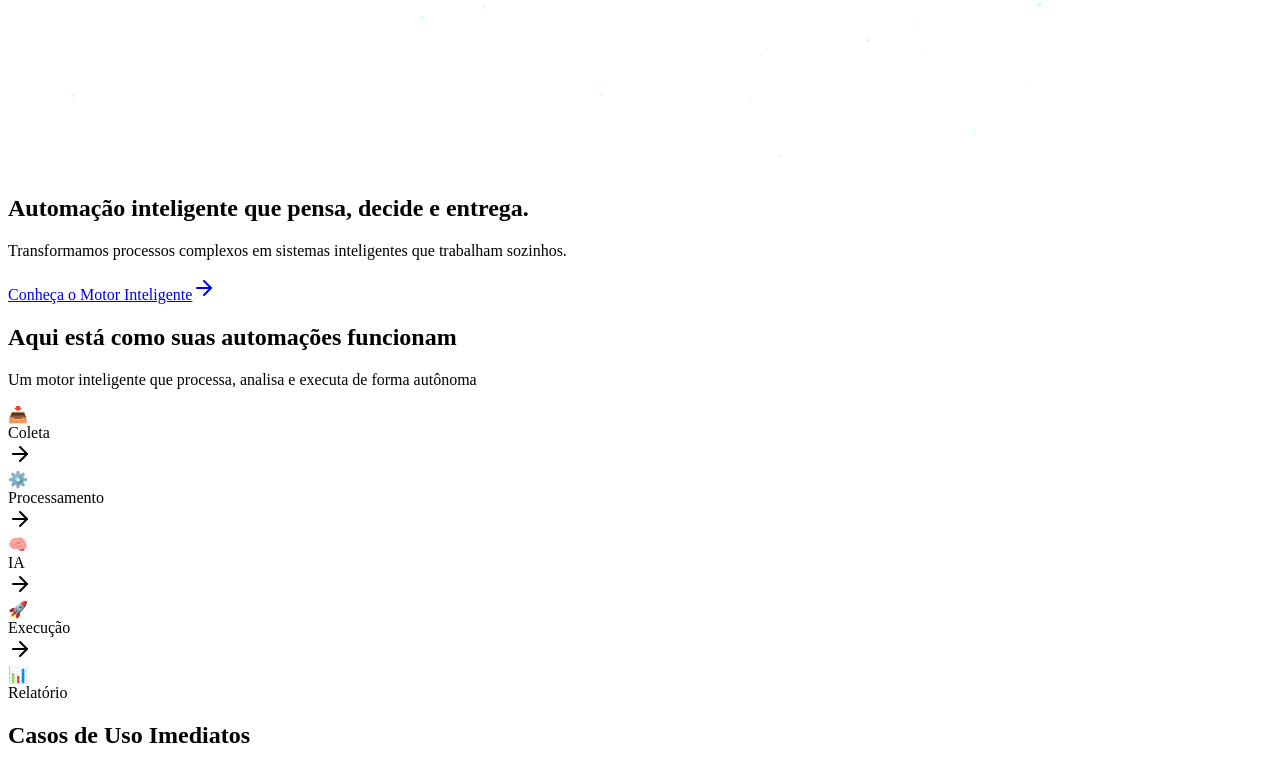
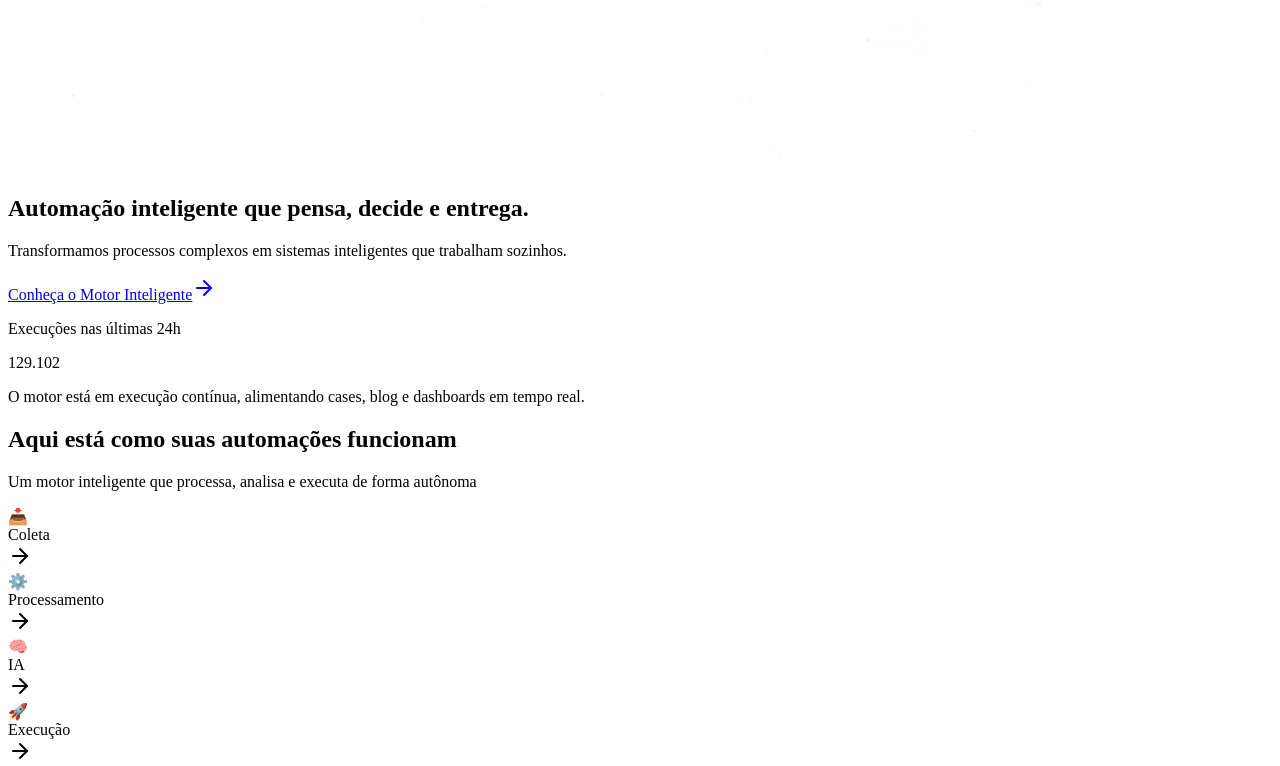
Before and after one commit to Hardcastro/portal-automacao-inteligente, a React (Vite) app: page / in a window 1280 px wide. Shown: the part 734-1500 px from the top of the page. Built offline with nearby package versions, Linux system fonts and the light colour scheme; the HTML template or start-up script is replaced by a standard one.

Commit message:
Add instructions for pushing current branch to main

```diff
--- a/src/components/UI/ParticleBackground.jsx
+++ b/src/components/UI/ParticleBackground.jsx
@@ -2,37 +2,73 @@ import { useEffect, useRef } from 'react'
 
 const ParticleBackground = ({ particleCount = 50 }) => {
   const canvasRef = useRef(null)
+  const mouseRef = useRef(null)
+  const scrollRef = useRef(0)
+  const sizeRef = useRef({
+    width: typeof window !== 'undefined' ? window.innerWidth : 0,
+    height: typeof window !== 'undefined' ? window.innerHeight : 0,
+  })
 
   useEffect(() => {
     const canvas = canvasRef.current
     if (!canvas) return
 
     const ctx = canvas.getContext('2d')
-    canvas.width = window.innerWidth
-    canvas.height = window.innerHeight
+    const resizeCanvas = () => {
+      const dpr = window.devicePixelRatio || 1
+      const width = window.innerWidth
+      const height = window.innerHeight
+
+      sizeRef.current = { width, height }
+      canvas.width = width * dpr
+      canvas.height = height * dpr
+      canvas.style.width = `${width}px`
+      canvas.style.height = `${height}px`
+      ctx.setTransform(1, 0, 0, 1, 0, 0)
+      ctx.scale(dpr, dpr)
+    }
+
+    resizeCanvas()
 
     const particles = []
     const colors = ['#00E5FF', '#1E90FF', '#7CFFB2']
+    let animationFrameId
 
     class Particle {
       constructor() {
-        this.x = Math.random() * canvas.width
-        this.y = Math.random() * canvas.height
+        this.x = Math.random() * sizeRef.current.width
+        this.y = Math.random() * sizeRef.current.height
         this.size = Math.random() * 2 + 0.5
-        this.speedX = Math.random() * 0.5 - 0.25
-        this.speedY = Math.random() * 0.5 - 0.25
+        this.baseSpeedX = Math.random() * 0.5 - 0.25
+        this.baseSpeedY = Math.random() * 0.5 - 0.25
+        this.speedX = this.baseSpeedX
+        this.speedY = this.baseSpeedY
         this.color = colors[Math.floor(Math.random() * colors.length)]
         this.opacity = Math.random() * 0.5 + 0.2
       }
 
       update() {
+        const { width, height } = sizeRef.current
+        const hasMouse = Boolean(mouseRef.current)
+        const dx = hasMouse ? mouseRef.current.x - this.x : 0
+        const dy = hasMouse ? mouseRef.current.y - this.y : 0
+        const distance = hasMouse ? Math.sqrt(dx * dx + dy * dy) || 1 : 1
+
+        const mouseInfluence = hasMouse ? Math.max(1 - distance / 250, 0) : 0
+        const scrollInfluence = Math.min(scrollRef.current / 600, 0.35)
+
+        this.speedX = this.baseSpeedX + (dx / distance) * mouseInfluence * 1.2
+        this.speedY = this.baseSpeedY + (dy / distance) * mouseInfluence * 1.2
+
         this.x += this.speedX
         this.y += this.speedY
 
-        if (this.x > canvas.width) this.x = 0
-        if (this.x < 0) this.x = canvas.width
-        if (this.y > canvas.height) this.y = 0
-        if (this.y < 0) this.y = canvas.height
+        this.opacity = Math.min(1, 0.25 + mouseInfluence * 0.5 + scrollInfluence)
+
+        if (this.x > width) this.x = 0
+        if (this.x < 0) this.x = width
+        if (this.y > height) this.y = 0
+        if (this.y < 0) this.y = height
       }
 
       draw() {
@@ -50,7 +86,8 @@ const ParticleBackground = ({ particleCount = 50 }) => {
     }
 
     const animate = () => {
-      ctx.clearRect(0, 0, canvas.width, canvas.height)
+      const { width, height } = sizeRef.current
+      ctx.clearRect(0, 0, width, height)
 
       particles.forEach((particle) => {
         particle.update()
@@ -66,7 +103,7 @@ const ParticleBackground = ({ particleCount = 50 }) => {
 
           if (distance < 150) {
             ctx.strokeStyle = particle.color
-            ctx.globalAlpha = (150 - distance) / 150 * 0.2
+            ctx.globalAlpha = ((150 - distance) / 150) * 0.25
             ctx.lineWidth = 0.5
             ctx.beginPath()
             ctx.moveTo(particle.x, particle.y)
@@ -77,20 +114,40 @@ const ParticleBackground = ({ particleCount = 50 }) => {
         })
       })
 
-      requestAnimationFrame(animate)
+      animationFrameId = requestAnimationFrame(animate)
     }
 
     animate()
 
     const handleResize = () => {
-      canvas.width = window.innerWidth
-      canvas.height = window.innerHeight
+      resizeCanvas()
+    }
+
+    const handleMouseMove = (event) => {
+      mouseRef.current = { x: event.clientX, y: event.clientY }
+    }
+
+    const handleMouseLeave = () => {
+      mouseRef.current = null
+    }
+
+    const handleScroll = () => {
+      scrollRef.current = window.scrollY
     }
 
     window.addEventListener('resize', handleResize)
+    window.addEventListener('mousemove', handleMouseMove)
+    window.addEventListener('mouseleave', handleMouseLeave)
+    window.addEventListener('scroll', handleScroll)
 
     return () => {
       window.removeEventListener('resize', handleResize)
+      window.removeEventListener('mousemove', handleMouseMove)
+      window.removeEventListener('mouseleave', handleMouseLeave)
+      window.removeEventListener('scroll', handleScroll)
+      if (animationFrameId) {
+        cancelAnimationFrame(animationFrameId)
+      }
     }
   }, [particleCount])
 
@@ -98,7 +155,7 @@ const ParticleBackground = ({ particleCount = 50 }) => {
     <canvas
       ref={canvasRef}
       className="fixed inset-0 pointer-events-none z-0"
-      style={{ opacity: 0.3 }}
+      style={{ opacity: 0.35 }}
     />
   )
 }
--- a/src/pages/Home.jsx
+++ b/src/pages/Home.jsx
@@ -1,3 +1,4 @@
+import { useEffect, useState } from 'react'
 import { motion } from 'framer-motion'
 import { ArrowRight, Bot, BarChart3, FileText, MessageSquare, Zap } from 'lucide-react'
 import ParticleBackground from '../components/UI/ParticleBackground'
@@ -6,6 +7,18 @@ import Card from '../components/UI/Card'
 import PipelineVisualization from '../components/UI/PipelineVisualization'
 
 const Home = () => {
+  const [liveExecutions, setLiveExecutions] = useState(
+    () => 128400 + Math.floor(Math.random() * 2400),
+  )
+
+  useEffect(() => {
+    const interval = setInterval(() => {
+      setLiveExecutions((current) => current + Math.floor(3 + Math.random() * 8))
+    }, 1200)
+
+    return () => clearInterval(interval)
+  }, [])
+
   const useCases = [
     {
       icon: <MessageSquare className="w-8 h-8" />,
@@ -62,6 +75,23 @@ const Home = () => {
                 Conheça o Motor Inteligente
                 <ArrowRight className="ml-2 w-5 h-5 group-hover:translate-x-1 transition-transform" />
               </Button>
+            </motion.div>
+
+            <motion.div
+              initial={{ opacity: 0, y: 20 }}
+              animate={{ opacity: 1, y: 0 }}
+              transition={{ delay: 0.6, duration: 0.6 }}
+              className="mt-8 flex flex-col sm:flex-row items-center justify-center gap-4"
+            >
+              <div className="px-6 py-4 rounded-2xl bg-white/5 border border-white/10 backdrop-blur text-left shadow-lg">
+                <p className="text-xs uppercase tracking-[0.25em] text-cyan-luminous/80 mb-1">Execuções nas últimas 24h</p>
+                <p className="text-3xl sm:text-4xl font-semibold text-mist-gray">
+                  {liveExecutions.toLocaleString('pt-BR')}
+                </p>
+              </div>
+              <p className="text-blue-gray text-sm max-w-xs">
+                O motor está em execução contínua, alimentando cases, blog e dashboards em tempo real.
+              </p>
             </motion.div>
           </motion.div>
         </div>
--- a/vite.config.js
+++ b/vite.config.js
@@ -1,7 +1,9 @@
+/* eslint-env node */
 import { defineConfig } from 'vite'
 import react from '@vitejs/plugin-react'
 
 // https://vitejs.dev/config/
 export default defineConfig({
+  base: process.env.VITE_BASE_PATH || '/',
   plugins: [react()],
 })
```
Also changed, not shown: 1 other file (tests, documents, lock files or other folders).
